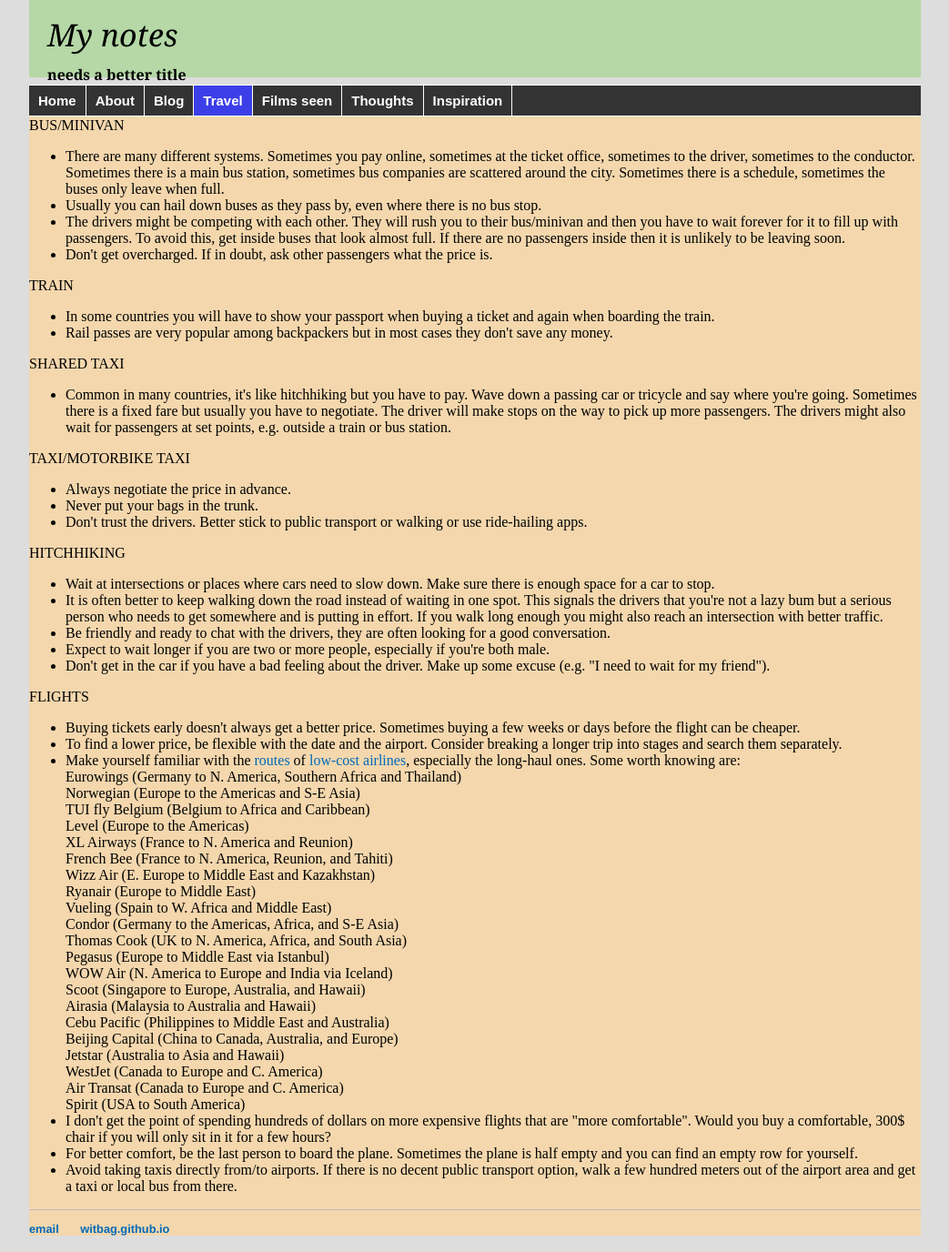
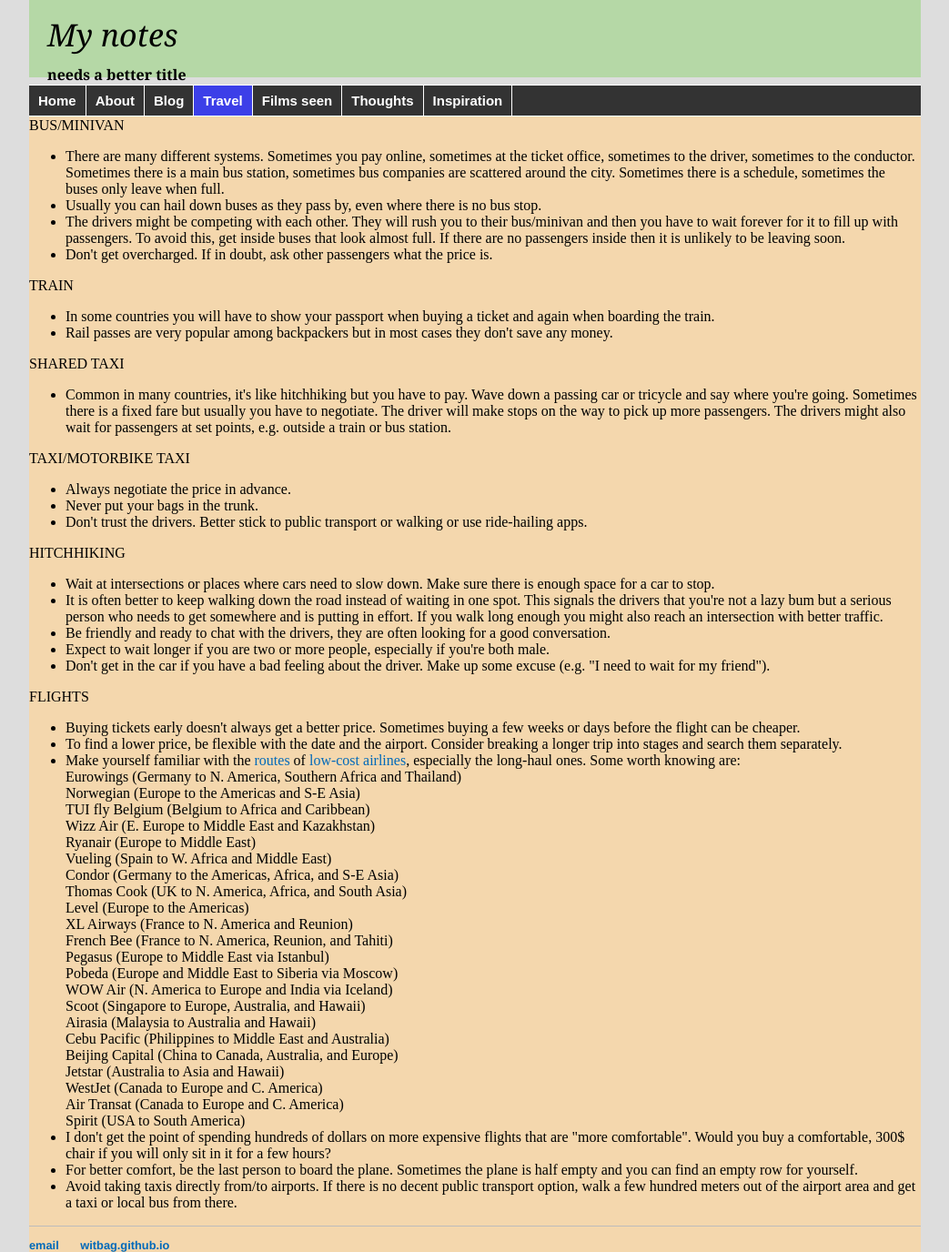
Before and after one commit to witbag/witbag.github.io, a Jekyll site: the page built from travel/transport.html, in a window 1280 px wide. Shown: the whole page at 91% size, without its empty margins (118-1161 px from the left). Built offline with Jekyll 4.4.1, drawn with Linux system fonts in a browser that asks for light colours.

Commit message:
Update transport.html

```diff
--- a/travel/transport.html
+++ b/travel/transport.html
@@ -44,15 +44,16 @@ FLIGHTS<br>
 Eurowings (Germany to N. America, Southern Africa and Thailand)<br>
 Norwegian (Europe to the Americas and S-E Asia)<br>
 TUI fly Belgium (Belgium to Africa and Caribbean)<br>
-Level (Europe to the Americas)<br>
-XL Airways (France to N. America and Reunion)<br>
-French Bee (France to N. America, Reunion, and Tahiti)<br>
 Wizz Air (E. Europe to Middle East and Kazakhstan)<br>
 Ryanair (Europe to Middle East)<br>
 Vueling (Spain to W. Africa and Middle East)<br>
 Condor (Germany to the Americas, Africa, and S-E Asia)<br>
 Thomas Cook (UK to N. America, Africa, and South Asia)<br>
+Level (Europe to the Americas)<br>
+XL Airways (France to N. America and Reunion)<br>
+French Bee (France to N. America, Reunion, and Tahiti)<br>
 Pegasus (Europe to Middle East via Istanbul)<br>
+Pobeda (Europe and Middle East to Siberia via Moscow)<br>
 WOW Air (N. America to Europe and India via Iceland)<br>
 Scoot (Singapore to Europe, Australia, and Hawaii)<br>
 Airasia (Malaysia to Australia and Hawaii)<br>
```
